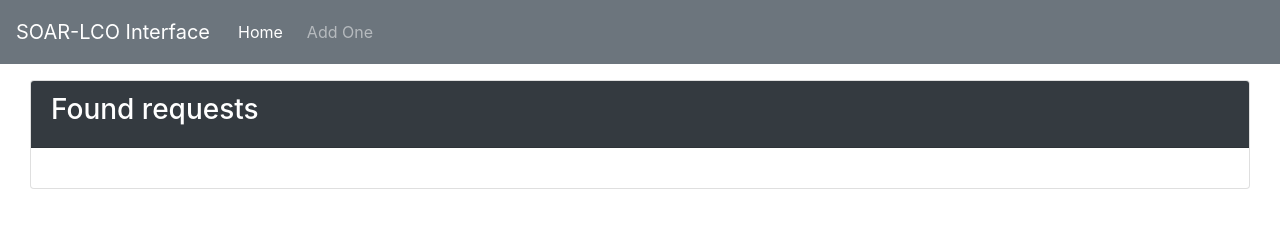
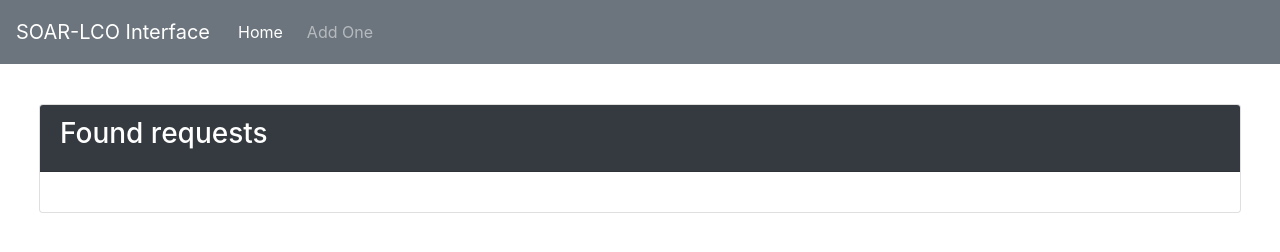
Before and after one commit to soar-telescope/soar-lcogtn-frontend, a website: page webapp/public/index.html in a window 1280 px wide. Drawn offline with nearby package versions, Linux system fonts and the light colour scheme; some packages are replaced by stand-ins of ours; no server answers.

Commit message:
Modified padding for container-fluid containing the ng-view directive (routing)

```diff
--- a/webapp/public/index.html
+++ b/webapp/public/index.html
@@ -80,7 +80,7 @@
     </nav>
 </div>
 
-<div class="container-fluid" style="margin-top: 80px">
+<div class="container-fluid p-0 p-sm-1 p-md-2 p-lg-4" style="margin-top: 80px">
 
     <div ng-view></div>
 
```
